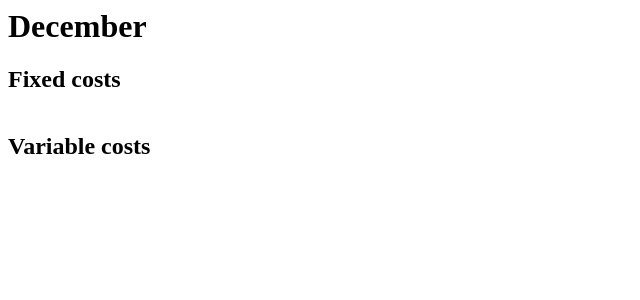
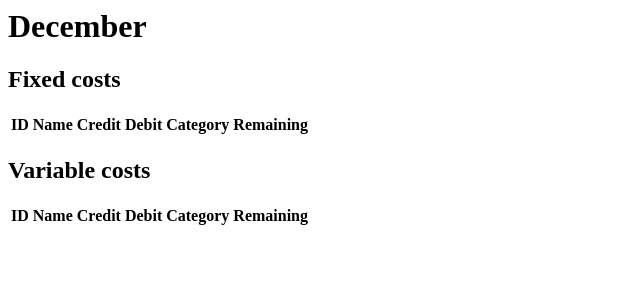
Before and after one commit to pweids/pmoney, a Django app: page /budget/12/ in a window 1280 px wide. Shown: the top 300 px of the page, without its empty margins (0-640 px from the left). Run offline with Django 3.2, Linux system fonts and the light colour scheme; a user stored in the database is signed in; tables that the repository leaves empty hold one stand-in row (values such as "Sample post"); lists and menus that the app fills with data are empty.

Commit message:
adding template for line items

```diff
--- a/budget/cost_section.py
+++ b/budget/cost_section.py
@@ -7,22 +7,25 @@ from budget.utils import *
 
 class CostSectionFactory():
 
-    def build_cost_sections(self, fixed_categories, month=current_month(),year=current_year()):
-        fixed_costs = self.build_fixed_cost_section(fixed_categories, year=year, month=month)
-        variable_costs = self.build_variable_cost_section(fixed_categories, year=year, month=month)
+    def __init__(self, fixed_categories, month=current_month(), year=current_year()):
+        self.cat = fixed_categories
+        self.month = month
+        self.year = year
+
+    def build_cost_sections(self):
+        fixed_costs = self.build_fixed_cost_section()
+        variable_costs = self.build_variable_cost_section()
         return fixed_costs, variable_costs
 
 
-    def build_fixed_cost_section(self, fixed_categories, month=current_month(),
-                                 year=current_year()):
-        line_items = find_line_items_by_date_and_category(category=fixed_categories,
-                                                          year=year, month=month)
+    def build_fixed_cost_section(self):
+        line_items = find_line_items_by_date_and_category(category=self.cat,
+                                                          month=self.month, year=self.year)
         return CostSection(line_items)
 
-    def build_variable_cost_section(self, fixed_categories, month=current_month(),
-                                    year=current_year()):
-        line_items = find_line_items_by_date_excluding_category(category=fixed_categories,
-                                                                year=year, month=month)
+    def build_variable_cost_section(self):
+        line_items = find_line_items_by_date_excluding_category(category=self.cat,
+                                                                month=self.month, year=self.year)
         return CostSection(line_items)
 
 
--- a/budget/templates/budget.html
+++ b/budget/templates/budget.html
@@ -8,16 +8,44 @@
         <table id="id_fixed_items">
 
             <tr>
-
+                <th>ID</th>
+                <th>Name</th>
+                <th>Credit</th>
+                <th>Debit</th>
+                <th>Category</th>
+                <th>Remaining</th>
             </tr>
-            <tr class="fixed_line_item"></tr>
-            <tr class="fixed_line_item"></tr>
+            {% for li in fixed_line_items %}
+            <tr class="fixed_line_item">
+                <td>{{ li.id }}</td>
+                <td>{{ li.name }}</td>
+                <td>{{ li.credit_amount }}</td>
+                <td>{{ li.debit_amount }}</td>
+                <td>{{ li.category }}</td>
+                <td>Remaining</td>
+            </tr>
+            {% endfor %}
         </table>
         <h2>Variable costs</h2>
         <table id="id_variable_items">
-            <tr></tr>
-            <tr class="variable_line_item"></tr>
-            <tr class="variable_line_item"></tr>
+            <tr>
+                <th>ID</th>
+                <th>Name</th>
+                <th>Credit</th>
+                <th>Debit</th>
+                <th>Category</th>
+                <th>Remaining</th>
+            </tr>
+            {% for li in variable_line_items %}
+            <tr class="variable_line_item">
+                <td>{{ li.id }}</td>
+                <td>{{ li.name }}</td>
+                <td>{{ li.credit_amount }}</td>
+                <td>{{ li.debit_amount }}</td>
+                <td>{{ li.category }}</td>
+                <td>Remaining</td>
+            </tr>
+            {% endfor %}
         </table>
         </div>
 
--- a/budget/views.py
+++ b/budget/views.py
@@ -4,17 +4,22 @@ from django.utils import timezone
 from django.shortcuts import render
 
 from budget.cost_section import CostSectionFactory
+from budget.utils import current_month, current_year
 
 def home_page(request):
     return render(request, 'home.html')
 
 
-def budget_page(request, month = timezone.now().month,
-                         year  = timezone.now().year):
-    if not request.user.is_authenticated: return home_page(request)
-    else:
-        context = {
-            "month": month_name[month],
-            "year" : year,
-        }
-        return render(request, 'budget.html', context=context)
+def budget_page(request, month = current_month(),
+                         year  = current_year()):
+    if not request.user.is_authenticated:
+        return home_page(request)
+
+    csf = CostSectionFactory(["income", "bills", "investment"], month, year)
+    context = {
+        "month": month_name[month],
+        "year" : year,
+        "fixed_line_items" : csf.build_fixed_cost_section(),
+        "variable_line_items" : csf.build_variable_cost_section(),
+    }
+    return render(request, 'budget.html', context=context)
```
Also changed, not shown: budget/monthly_budget.py (+4 -6 lines), budget/tests.py (+35 -32 lines).
